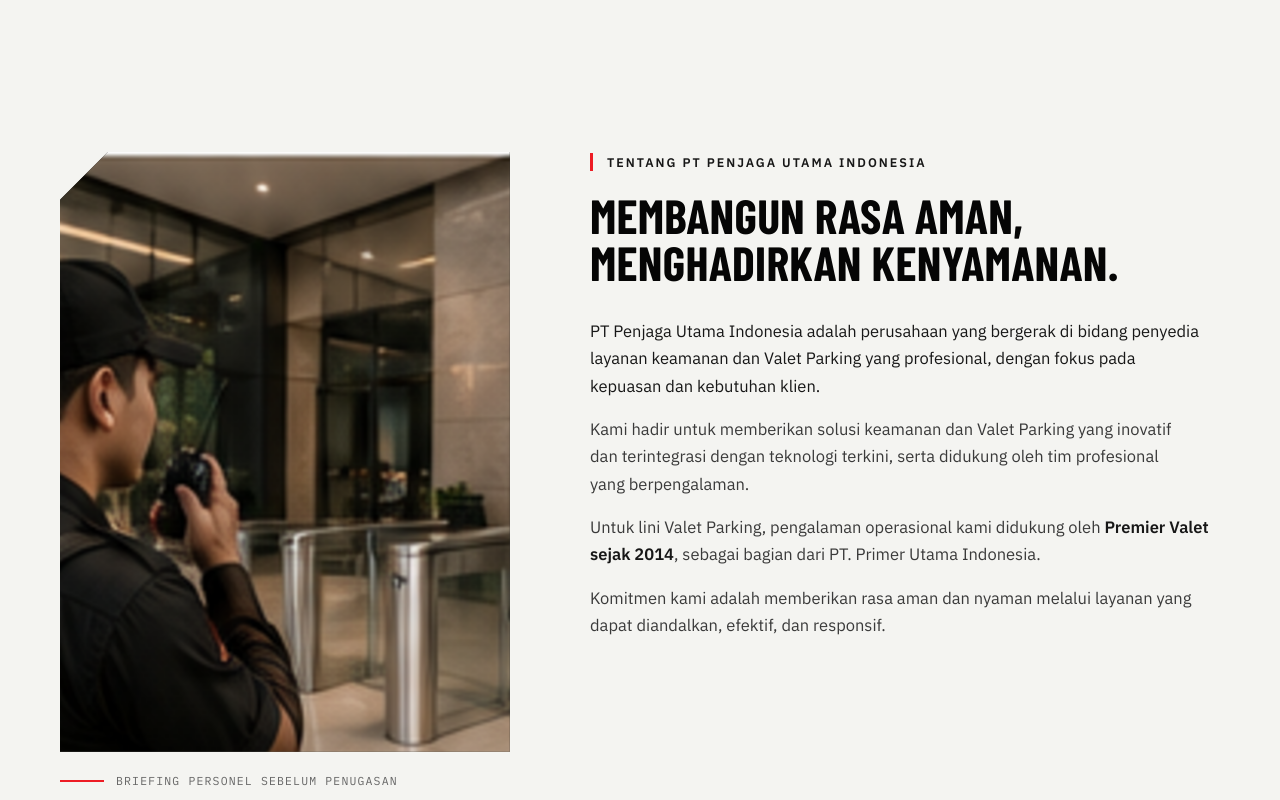
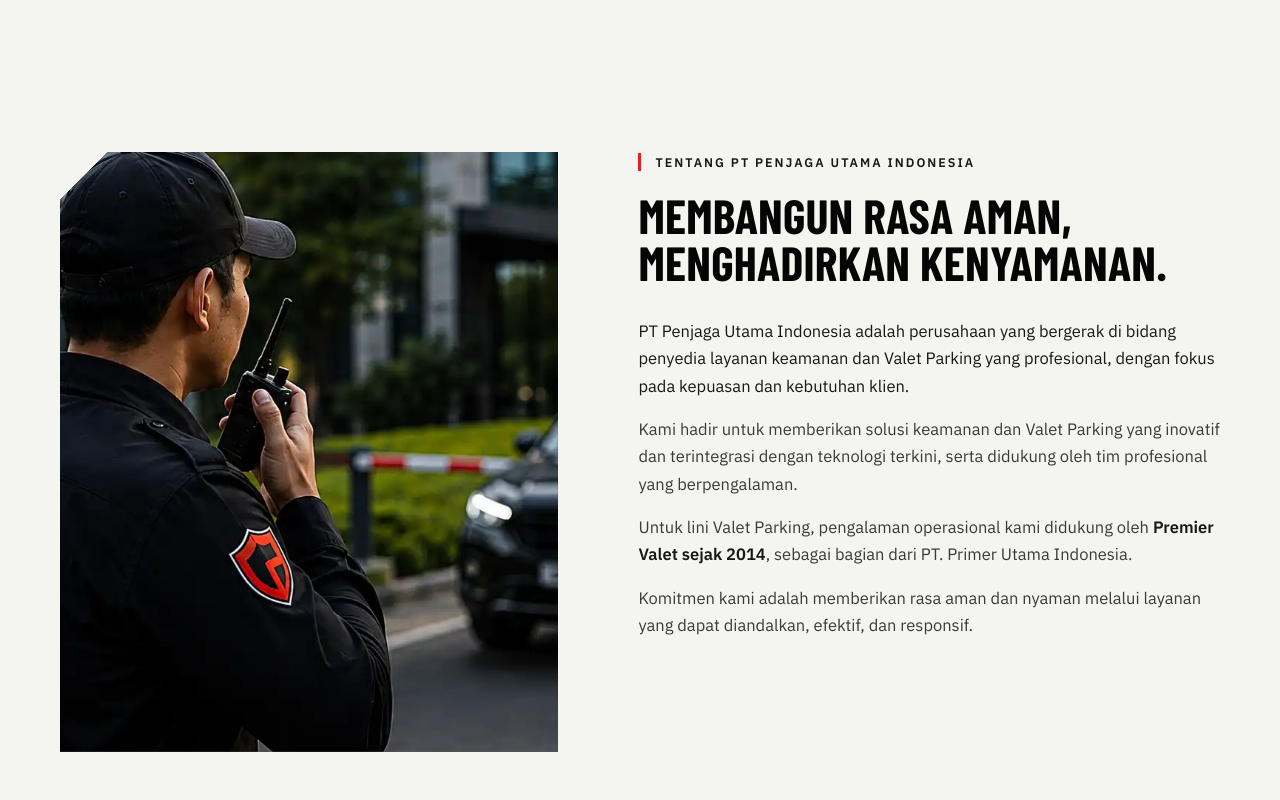
Before and after one commit to firdibackup/penjaga-web, a Next.js app: page / in a window 1280 px wide. Shown: the part 4100-4900 px from the top of the page. Built offline with nearby package versions, Linux system fonts and the light colour scheme.

Commit message:
feat: update About component layout and optimize image handling

```diff
--- a/src/components/about.tsx
+++ b/src/components/about.tsx
@@ -35,7 +35,7 @@
       className="relative overflow-hidden bg-operational py-[72px] md:py-[132px]"
     >
       <Container>
-        <div className="grid grid-cols-1 items-start gap-12 lg:grid-cols-[5fr_7fr] lg:gap-[80px]">
+        <div className="grid grid-cols-1 items-start gap-12 lg:grid-cols-[6fr_7fr] lg:gap-[80px]">
           {/* --- photo (left) with parallax + diagonal shield crop --- */}
           <Reveal className="lg:sticky lg:top-[120px]">
             <div
@@ -45,17 +45,11 @@
             >
               {/* eslint-disable-next-line @next/next/no-img-element */}
               <m.img
-                src="/assets/about-briefing.png"
+                src="/assets/about-briefing.webp"
                 alt="Personel Penjaga Utama saat briefing sebelum penugasan"
                 style={{ y: reduce ? 0 : y }}
-                className="absolute left-0 top-[-8%] h-[116%] w-full object-cover [will-change:transform]"
+                className="absolute left-0 top-[-8%] h-[116%] w-full object-cover object-[25%_75%] [will-change:transform]"
               />
-            </div>
-            <div className="mt-5 flex items-center gap-3">
-              <span className="block h-0.5 w-[44px] bg-penjaga" />
-              <span className="font-mono text-[11.5px] uppercase tracking-[0.1em] text-steel">
-                Briefing personel sebelum penugasan
-              </span>
             </div>
           </Reveal>
 
--- a/src/components/sections/smart-security.tsx
+++ b/src/components/sections/smart-security.tsx
@@ -84,7 +84,7 @@
         </span>
       </div>
 
-      <div className="grid grid-cols-1 gap-px bg-white/[0.08] p-px">
+      <div className="grid grid-cols-2 gap-px bg-white/[0.08] p-px">
         {TILES.map((tile, i) => (
           <div
             key={tile.src}
```
